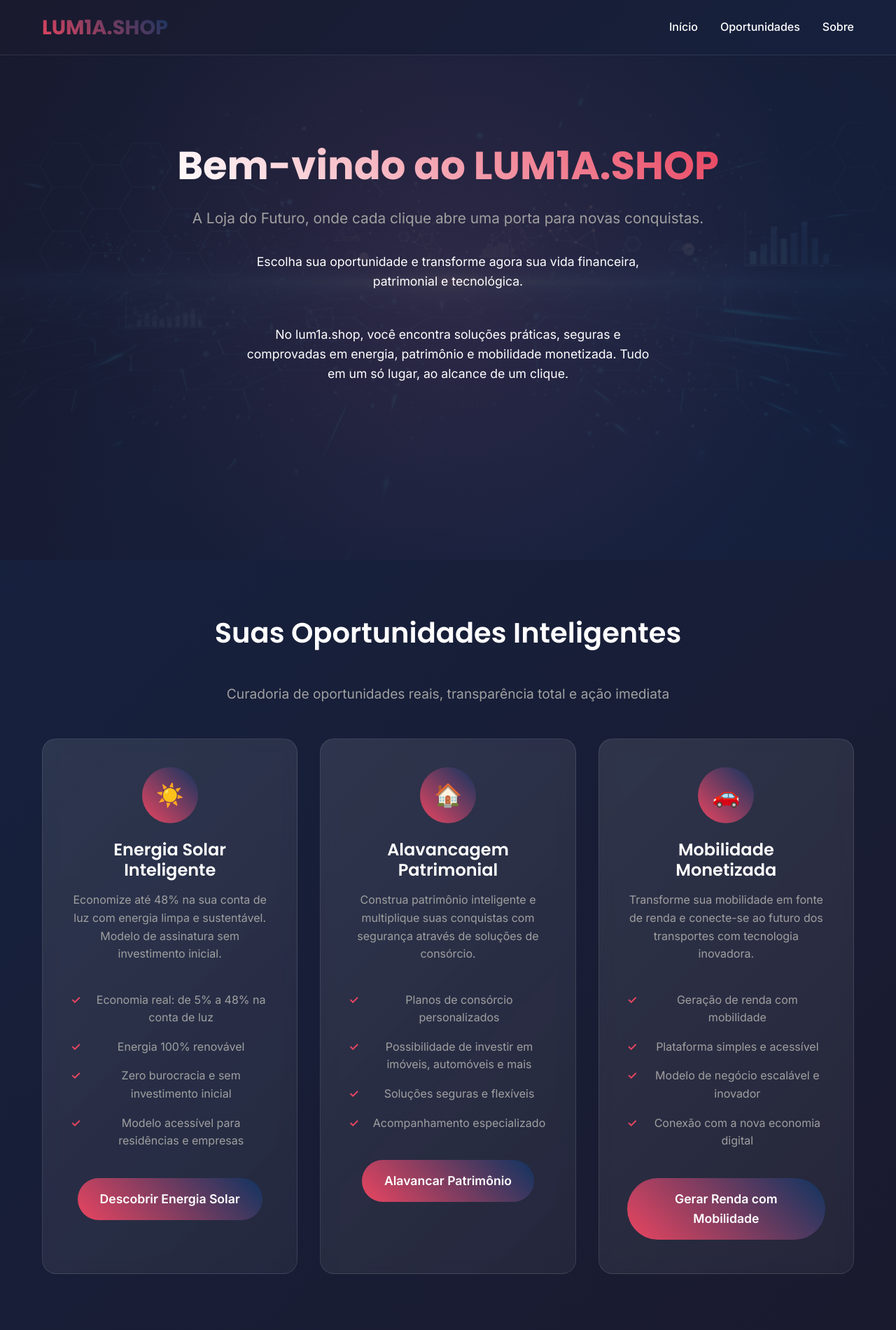
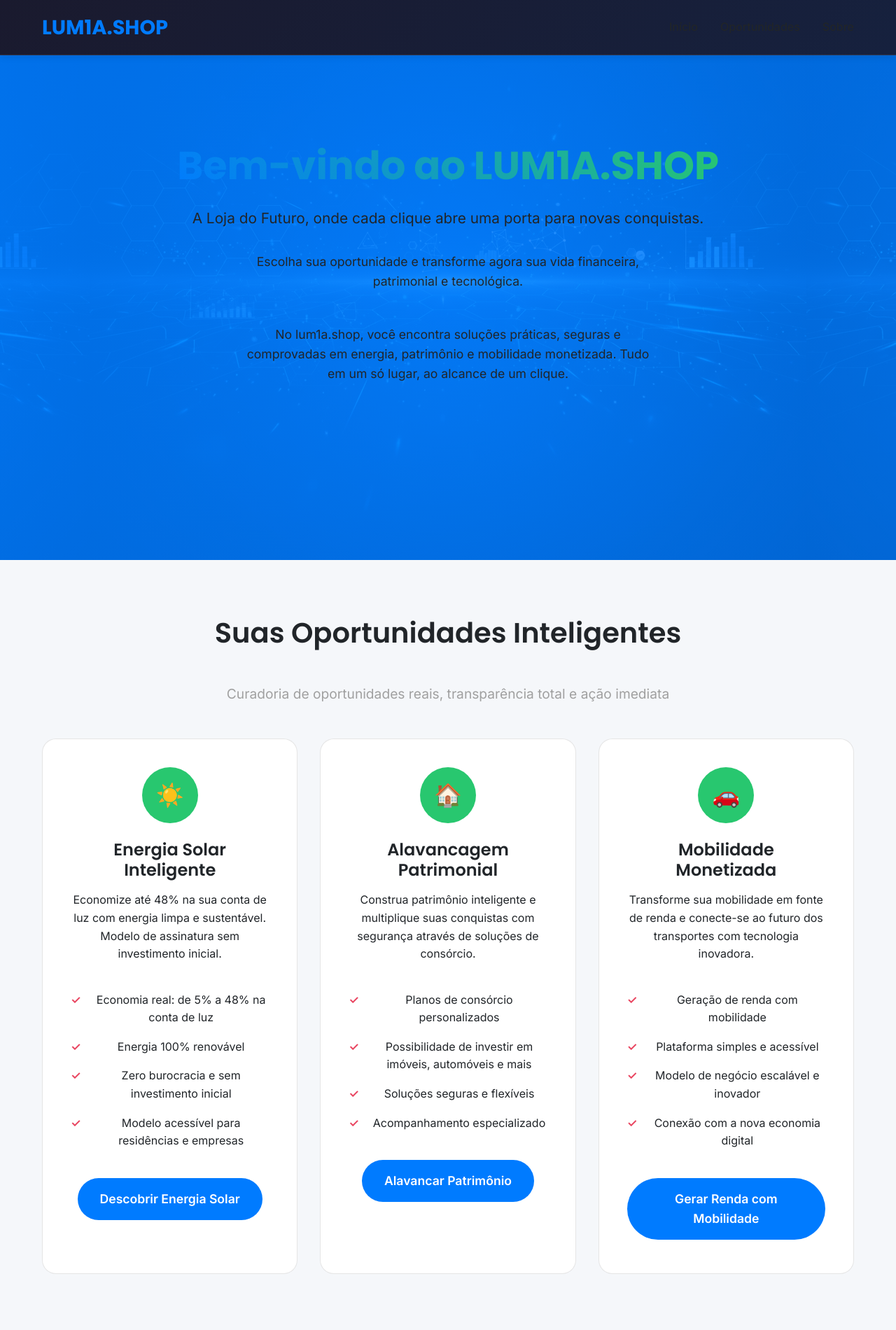
Before and after one commit to val-santana/lum1a-shop-site, a plain HTML site: page index.html in a window 1280 px wide. Shown: the top 1900 px of the page at 70% size. Drawn offline with Linux system fonts and the light colour scheme.

Commit message:
Add files via upload

```diff
--- a/css/style.css
+++ b/css/style.css
@@ -11,8 +11,8 @@
 body {
     font-family: 'Inter', sans-serif;
     line-height: 1.6;
-    color: #ffffff;
-    background-color: #1a1a2e;
+    color: #212529; /* Texto - Cinza Profundo */
+    background-color: #F5F7FA; /* Fundo - Cinza Luminoso */
     overflow-x: hidden;
 }
 
@@ -39,7 +39,7 @@ h3 {
 
 p {
     margin-bottom: 1rem;
-    color: #a0a0a0;
+    color: #212529; /* Texto - Cinza Profundo */
 }
 
 /* Container */
@@ -51,7 +51,8 @@ p {
 
 /* Header */
 .header {
-    background: linear-gradient(135deg, #1a1a2e 0%, #16213e 100%);
+    background-color: #F5F7FA; /* Fundo - Cinza Luminoso */
+    box-shadow: 0 2px 10px rgba(0, 0, 0, 0.1);
     padding: 1rem 0;
     position: fixed;
     width: 100%;
@@ -71,12 +72,8 @@ p {
     font-family: 'Poppins', sans-serif;
     font-size: 1.8rem;
     font-weight: 700;
-    color: #ffffff;
+    color: #007BFF; /* Cor Primária - Azul Elétrico */
     text-decoration: none;
-    background: linear-gradient(45deg, #e94560, #0f3460);
-    -webkit-background-clip: text;
-    -webkit-text-fill-color: transparent;
-    background-clip: text;
 }
 
 .nav-links {
@@ -86,19 +83,19 @@ p {
 }
 
 .nav-links a {
-    color: #ffffff;
+    color: #212529; /* Texto - Cinza Profundo */
     text-decoration: none;
     font-weight: 500;
     transition: color 0.3s ease;
 }
 
 .nav-links a:hover {
-    color: #e94560;
+    color: #FFC107; /* Cor de Apoio - Amarelo Futuro */
 }
 
 /* Hero Section */
 .hero {
-    background: linear-gradient(135deg, rgba(26, 26, 46, 0.9) 0%, rgba(22, 33, 62, 0.9) 100%), url('../images/hero-background.png');
+    background: linear-gradient(135deg, rgba(0, 123, 255, 0.9) 0%, rgba(0, 123, 255, 0.8) 100%), url("../images/hero-background.png"); /* Cor Primária - Azul Elétrico */");
     background-size: cover;
     background-position: center;
     background-attachment: fixed;
@@ -111,13 +108,13 @@ p {
 }
 
 .hero::before {
-    content: '';
+    content: "";
     position: absolute;
     top: 0;
     left: 0;
     right: 0;
     bottom: 0;
-    background: radial-gradient(circle at center, rgba(233, 69, 96, 0.1) 0%, transparent 70%);
+    background: radial-gradient(circle at center, rgba(0, 123, 255, 0.1) 0%, transparent 70%); /* Cor Primária - Azul Elétrico */
     pointer-events: none;
 }
 
@@ -132,7 +129,7 @@ p {
 .hero h1 {
     font-size: 3.5rem;
     margin-bottom: 1.5rem;
-    background: linear-gradient(45deg, #ffffff, #e94560);
+    background: linear-gradient(45deg, #007BFF, #28C76F); /* Azul Elétrico e Verde Solar */
     -webkit-background-clip: text;
     -webkit-text-fill-color: transparent;
     background-clip: text;
@@ -141,14 +138,23 @@ p {
 .hero .subtitle {
     font-size: 1.3rem;
     margin-bottom: 2rem;
-    color: #a0a0a0;
+    color: #212529; /* Texto - Cinza Profundo */
     font-weight: 400;
 }
 
 .hero .description {
     font-size: 1.1rem;
     margin-bottom: 3rem;
-    color: #ffffff;
+    color: #212529; /* Texto - Cinza Profundo */
+    max-width: 600px;
+    margin-left: auto;
+    margin-right: auto;
+}
+
+.hero .description {
+    font-size: 1.1rem;
+    margin-bottom: 3rem;
+    color: #212529; /* Texto - Cinza Profundo */
     max-width: 600px;
     margin-left: auto;
     margin-right: auto;
@@ -158,8 +164,8 @@ p {
 .btn {
     display: inline-block;
     padding: 1rem 2rem;
-    background: linear-gradient(45deg, #e94560, #0f3460);
-    color: #ffffff;
+    background: #007BFF; /* Cor Primária - Azul Elétrico */
+    color: #FFFFFF; /* Texto Branco */
     text-decoration: none;
     border-radius: 50px;
     font-weight: 600;
@@ -172,13 +178,13 @@ p {
 }
 
 .btn::before {
-    content: '';
+    content:
     position: absolute;
     top: 0;
     left: -100%;
     width: 100%;
     height: 100%;
-    background: linear-gradient(45deg, #0f3460, #e94560);
+    background: #FFC107; /* Cor de Apoio - Amarelo Futuro */
     transition: left 0.3s ease;
     z-index: -1;
 }
@@ -195,7 +201,7 @@ p {
 /* Seção de Oportunidades */
 .opportunities {
     padding: 5rem 0;
-    background: linear-gradient(135deg, #16213e 0%, #1a1a2e 100%);
+    background-color: #F5F7FA; /* Fundo - Cinza Luminoso */
 }
 
 .opportunities h2 {
@@ -212,12 +218,12 @@ p {
 }
 
 .opportunity-card {
-    background: linear-gradient(135deg, rgba(255, 255, 255, 0.1) 0%, rgba(255, 255, 255, 0.05) 100%);
+    background-color: #FFFFFF; /* Fundo Branco para cards */
     border-radius: 20px;
     padding: 2.5rem;
     text-align: center;
     transition: all 0.3s ease;
-    border: 1px solid rgba(255, 255, 255, 0.1);
+    border: 1px solid rgba(0, 0, 0, 0.1); /* Borda mais suave */
     backdrop-filter: blur(10px);
     position: relative;
     overflow: hidden;
@@ -230,7 +236,7 @@ p {
     left: 0;
     right: 0;
     bottom: 0;
-    background: linear-gradient(45deg, rgba(233, 69, 96, 0.1), rgba(15, 52, 96, 0.1));
+    background: linear-gradient(45deg, rgba(0, 123, 255, 0.1), rgba(40, 199, 111, 0.1)); /* Azul Elétrico e Verde Solar */
     opacity: 0;
     transition: opacity 0.3s ease;
     pointer-events: none;
@@ -249,31 +255,32 @@ p {
     width: 80px;
     height: 80px;
     margin: 0 auto 1.5rem;
-    background: linear-gradient(45deg, #e94560, #0f3460);
+    background: #28C76F; /* Cor Secundária - Verde Solar */
     border-radius: 50%;
     display: flex;
     align-items: center;
     justify-content: center;
     font-size: 2rem;
+    color: #FFFFFF; /* Texto Branco */
 }
 
 .opportunity-card h3 {
     font-size: 1.5rem;
     margin-bottom: 1rem;
-    color: #ffffff;
+    color: #212529; /* Texto - Cinza Profundo */
 }
 
 .opportunity-card p {
     margin-bottom: 2rem;
-    color: #a0a0a0;
+    color: #212529; /* Texto - Cinza Profundo */
 }
 
 /* Footer */
 .footer {
-    background: #0f0f1a;
+    background-color: #212529; /* Texto - Cinza Profundo */
     padding: 3rem 0 1rem;
     text-align: center;
-    border-top: 1px solid rgba(255, 255, 255, 0.1);
+    border-top: 1px solid rgba(0, 0, 0, 0.1); /* Borda mais suave */
 }
 
 .footer-content {
@@ -282,11 +289,11 @@ p {
 
 .footer h3 {
     margin-bottom: 1rem;
-    color: #ffffff;
+    color: #212529; /* Texto - Cinza Profundo */
 }
 
 .footer p {
-    color: #a0a0a0;
+    color: #212529; /* Texto - Cinza Profundo */
     margin-bottom: 0.5rem;
 }
 
@@ -358,7 +365,7 @@ p {
 
 /* Páginas internas */
 .page-header {
-    background: linear-gradient(135deg, #1a1a2e 0%, #16213e 100%);
+    background-color: #F5F7FA; /* Fundo - Cinza Luminoso */
     padding: 8rem 0 4rem;
     text-align: center;
     margin-top: 80px;
@@ -366,7 +373,7 @@ p {
 
 .page-content {
     padding: 4rem 0;
-    background: linear-gradient(135deg, #16213e 0%, #1a1a2e 100%);
+    background-color: #F5F7FA; /* Fundo - Cinza Luminoso */
 }
 
 .content-section {
@@ -384,7 +391,7 @@ p {
 
 .benefits-list li {
     padding: 0.5rem 0;
-    color: #a0a0a0;
+    color: #212529; /* Texto - Cinza Profundo */
     position: relative;
     padding-left: 2rem;
 }
@@ -400,7 +407,7 @@ p {
 .cta-section {
     text-align: center;
     padding: 3rem;
-    background: linear-gradient(45deg, rgba(233, 69, 96, 0.1), rgba(15, 52, 96, 0.1));
+    background: rgba(0, 123, 255, 0.1); /* Cor Primária - Azul Elétrico com transparência */
     border-radius: 20px;
     margin-top: 2rem;
 }
```
